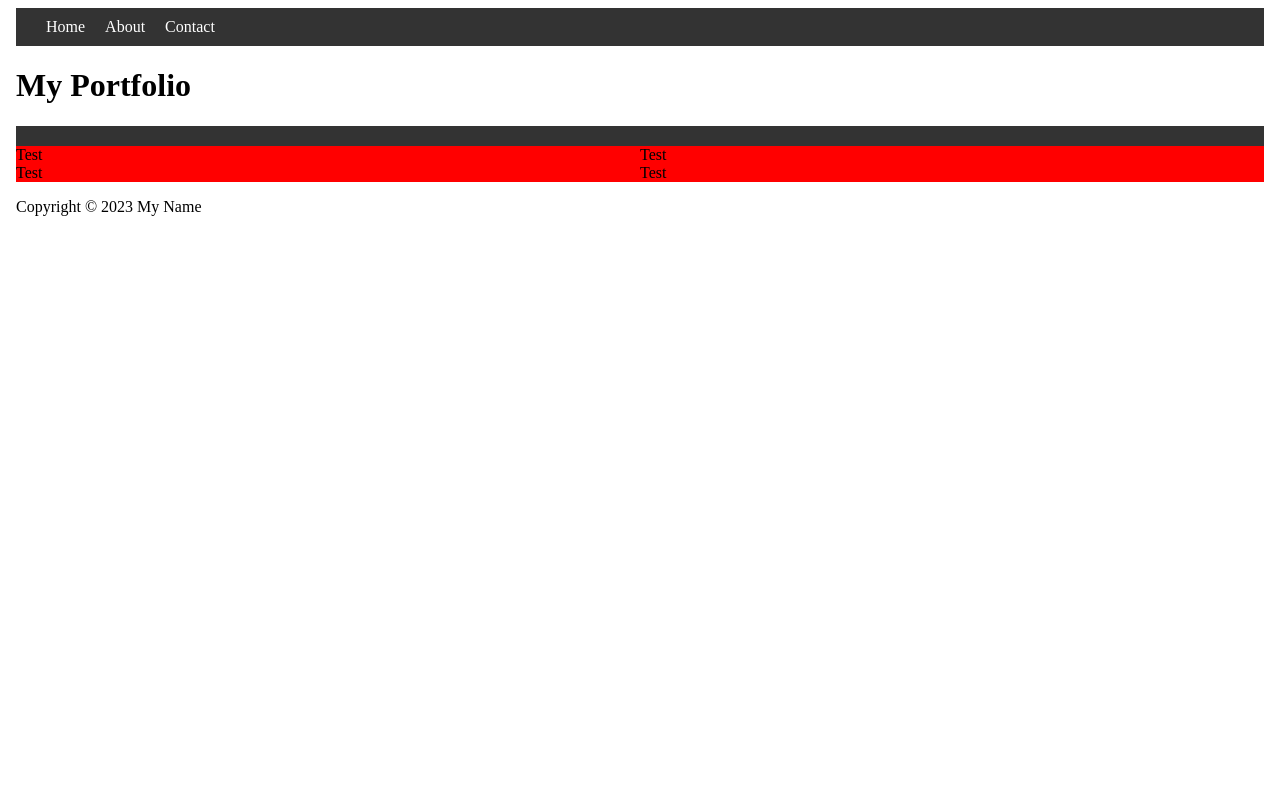
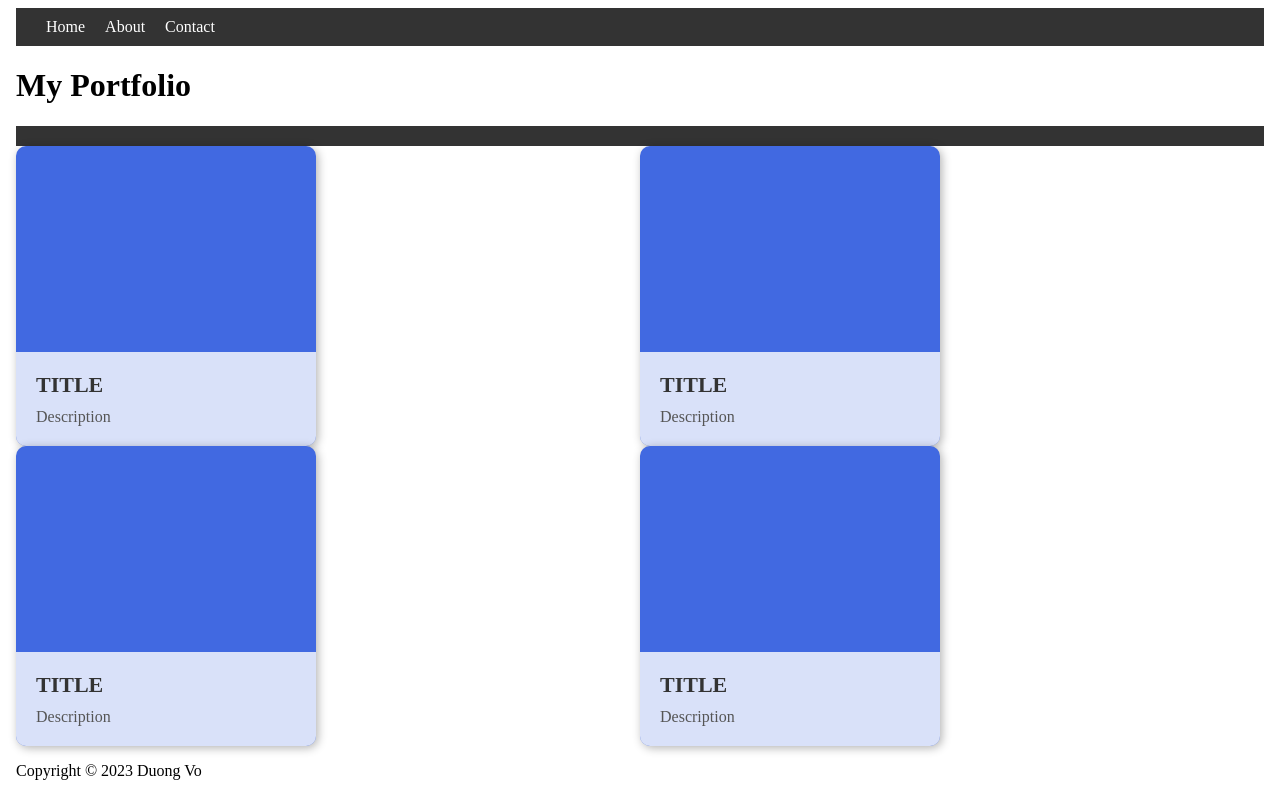
Before and after one commit to duong-vo/personal-webpage, a React (Create React App) app: page / in a window 1280 px wide. Built offline with nearby package versions, Linux system fonts and the light colour scheme.

Commit message:
make the box for the pins more beautiful

```diff
--- a/src/components/Box/index.css
+++ b/src/components/Box/index.css
@@ -0,0 +1,36 @@
+.box {
+    position: relative;
+    width: 300px;
+    height: 300px;
+    overflow: hidden;
+    border-radius: 10px;
+    box-shadow: 2px 2px 10px rgba(0, 0, 0, 0.3);
+    transition: all 0.2s ease-in-out;
+}
+
+.pin-text {
+    position: absolute;
+    bottom: 0;
+    left: 0;
+    width: 100%;
+    padding: 20px;
+    background-color: rgba(255, 255, 255, 0.8);
+    transition: all 0.2s ease-in-out;
+}
+
+.pin-text h3 {
+    margin: 0;
+    font-size: 22px;
+    font-weight: bold;
+    text-transform: uppercase;
+    color: #333;
+}
+
+.pin-text p {
+    margin: 10px 0 0 0;
+    font-size: 16px;
+    color: #555;
+}
+.box:hover .pin-text {
+    background-color: rgba(255, 255, 255, 1);
+}
--- a/src/components/Box/index.js
+++ b/src/components/Box/index.js
@@ -2,7 +2,14 @@ import './index.css'
 import React from 'react';
 
 const Box = () => {
-    return <div className="box"> Test </div>
+    return (
+        <div class="box">
+            <div class="pin-text">
+                <h3>Title</h3>
+                <p>Description</p>
+            </div>
+        </div>
+    );
 }
 
 export default Box;
--- a/src/components/Layout/index.css
+++ b/src/components/Layout/index.css
@@ -4,5 +4,5 @@
 }
 
 .box {
-    background-color: red;
+    background-color: royalblue;
 }
--- a/src/components/Layout/index.js
+++ b/src/components/Layout/index.js
@@ -18,7 +18,7 @@ const Layout = (props) => {
                 <Box />
             </main>
             <footer>
-                <p>Copyright © {new Date().getFullYear()} My Name</p>
+                <p>Copyright © {new Date().getFullYear()} Duong Vo</p>
             </footer>
         </div>
     );
```
